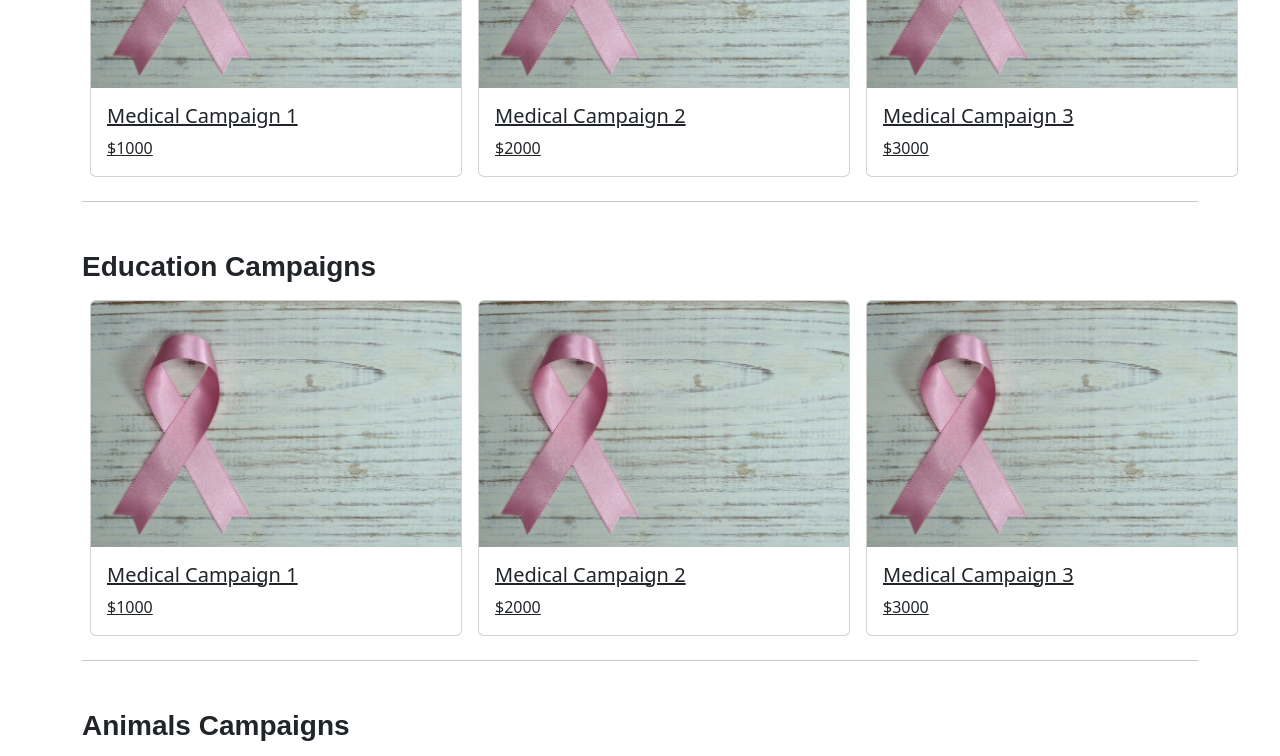
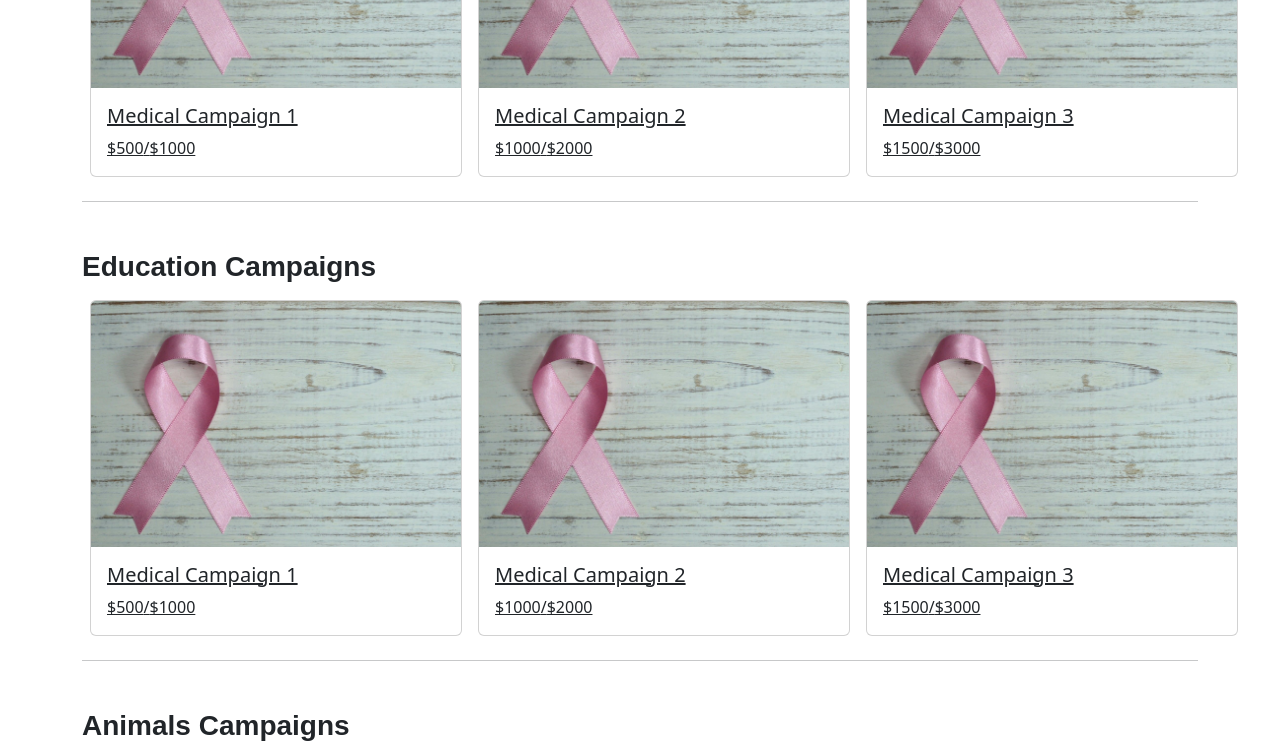
Before and after one commit to CIHYALACE/Optimal_Donor, a React (Vite) app in the folder frontend/: page /campaigns in a window 1280 px wide. Shown: the part 900-1656 px from the top of the page. Built offline with nearby package versions, Linux system fonts and the light colour scheme; a web font is replaced by a local one.

Commit message:
Add currentAmount prop to Card4 and update CampaignsSection with current amounts

```diff
--- a/frontend/src/components/CampaignsSection.jsx
+++ b/frontend/src/components/CampaignsSection.jsx
@@ -8,18 +8,21 @@ export default function CampaignsSection({name}) {
           image="/cancer_card.jpg"
           title="Medical Campaign 1"
           amount="$1000"
+          currentAmount="$500"
           link="#"
         />
         <Card4
           image="/cancer_card.jpg"
           title="Medical Campaign 2"
           amount="$2000"
+          currentAmount="$1000"
           link="#"
         />
         <Card4
           image="/cancer_card.jpg"
           title="Medical Campaign 3"
           amount="$3000"
+          currentAmount="$1500"
           link="#"
         />
       </div>
--- a/frontend/src/components/Card3.jsx
+++ b/frontend/src/components/Card3.jsx
@@ -2,7 +2,7 @@ export default function Card3({name, icon}) {
     return (
         <>
             <div className="col-2 text-center d-flex flex-column align-items-center">
-                <a href="#" className="icon text-dark fs-3 p-2 p-md-5 catigory-card rounded"><i class={icon}></i></a>
+                <a href="#" className="icon text-dark fs-3 p-2 p-md-5 catigory-card rounded"><i className={icon}></i></a>
                 <p className="text-center">{name}</p>
             </div>
         </>
--- a/frontend/src/components/Card4.jsx
+++ b/frontend/src/components/Card4.jsx
@@ -1,13 +1,13 @@
 import React from 'react'
 
-export default function Card4({image , title , amount , link}) {
+export default function Card4({image , title , amount , currentAmount , link}) {
     return (
         <>
             <a href={link} className="card m-2 col-12 col-md-4">
                 <img src={image} className="card-img-top"/>
                 <div className="card-body">
                     <h5 className="card-title">{title}</h5>
-                    <p className="card-text">{amount}</p>
+                    <p className="card-text">{currentAmount}/{amount}</p>
                 </div>
             </a>
         </>
```
